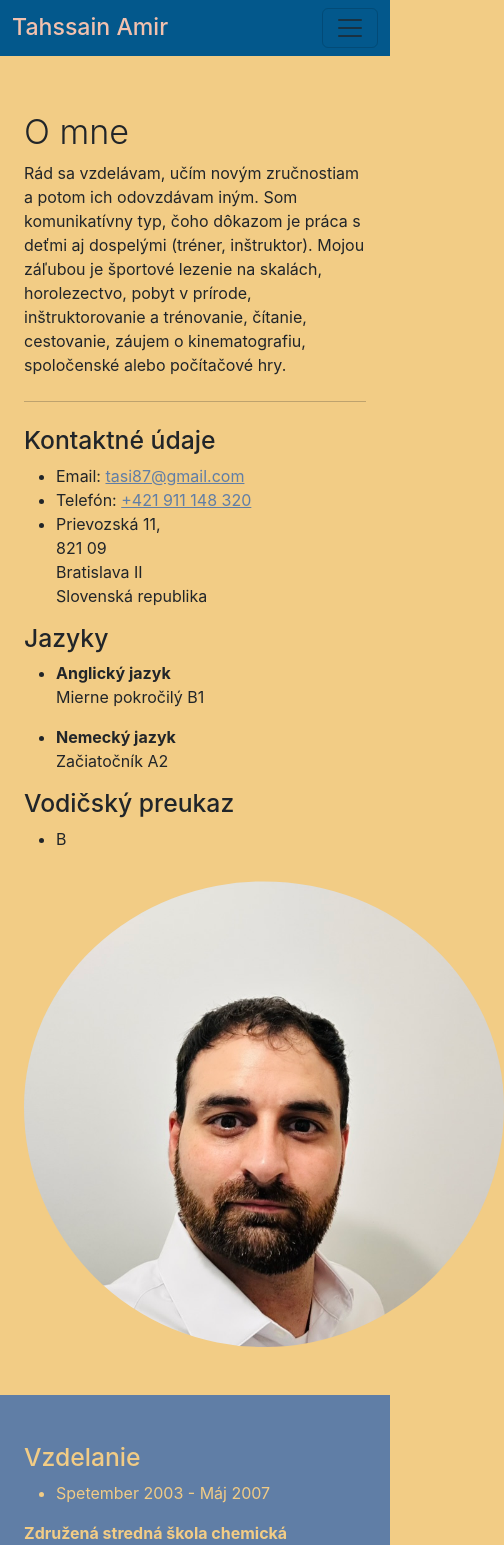
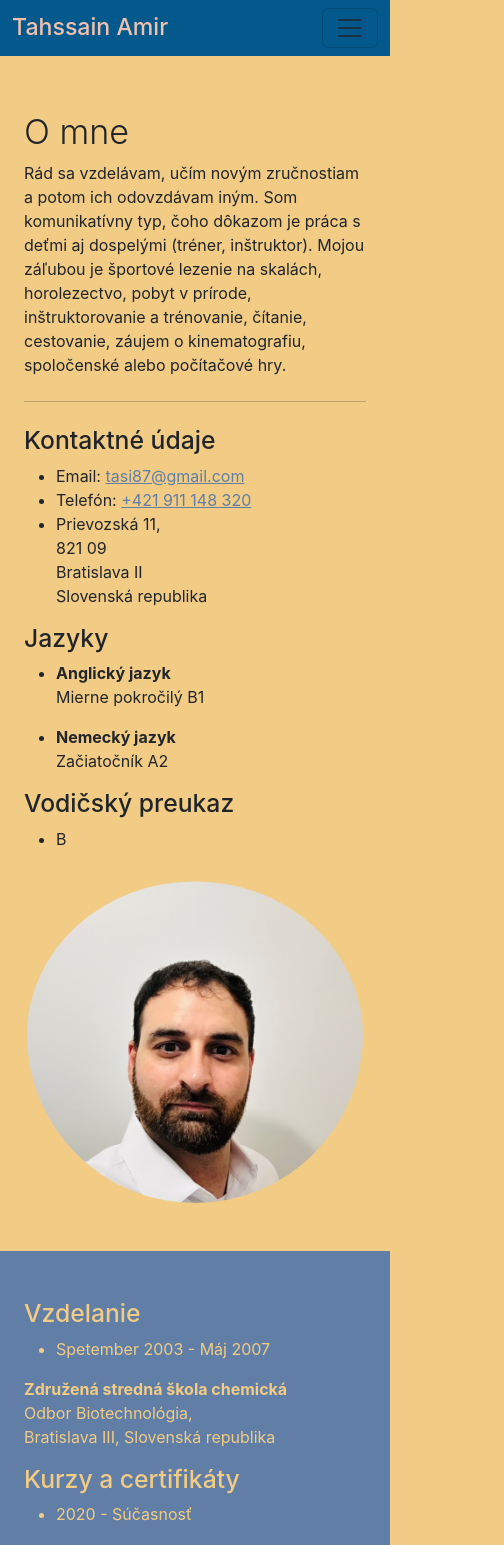
Before and after one commit to Tasi87/zivotopis_v1, a React (Create React App) app: page / in a window 390 px wide. Shown: the top 1545 px of the page, 504 px wide, since content can reach past the window. Built offline with nearby package versions, Linux system fonts and the light colour scheme.

Commit message:
oprava veľkosti fotiek

```diff
--- a/src/Components/AboutMe.css
+++ b/src/Components/AboutMe.css
@@ -13,3 +13,10 @@
 a {
 	color: #607EA6;
 }
+
+@media (max-width: 515px) {
+	.profile-photo {
+		width: 21rem;
+		height: 21rem;
+	}
+}
--- a/src/Components/Skills.css
+++ b/src/Components/Skills.css
@@ -7,3 +7,10 @@
 	width: 30rem;
 	height: 21rem;
 }
+
+@media (max-width: 515px) {
+	.certificate {
+			width: 21rem;
+			height: 15rem;
+		}
+}
```
